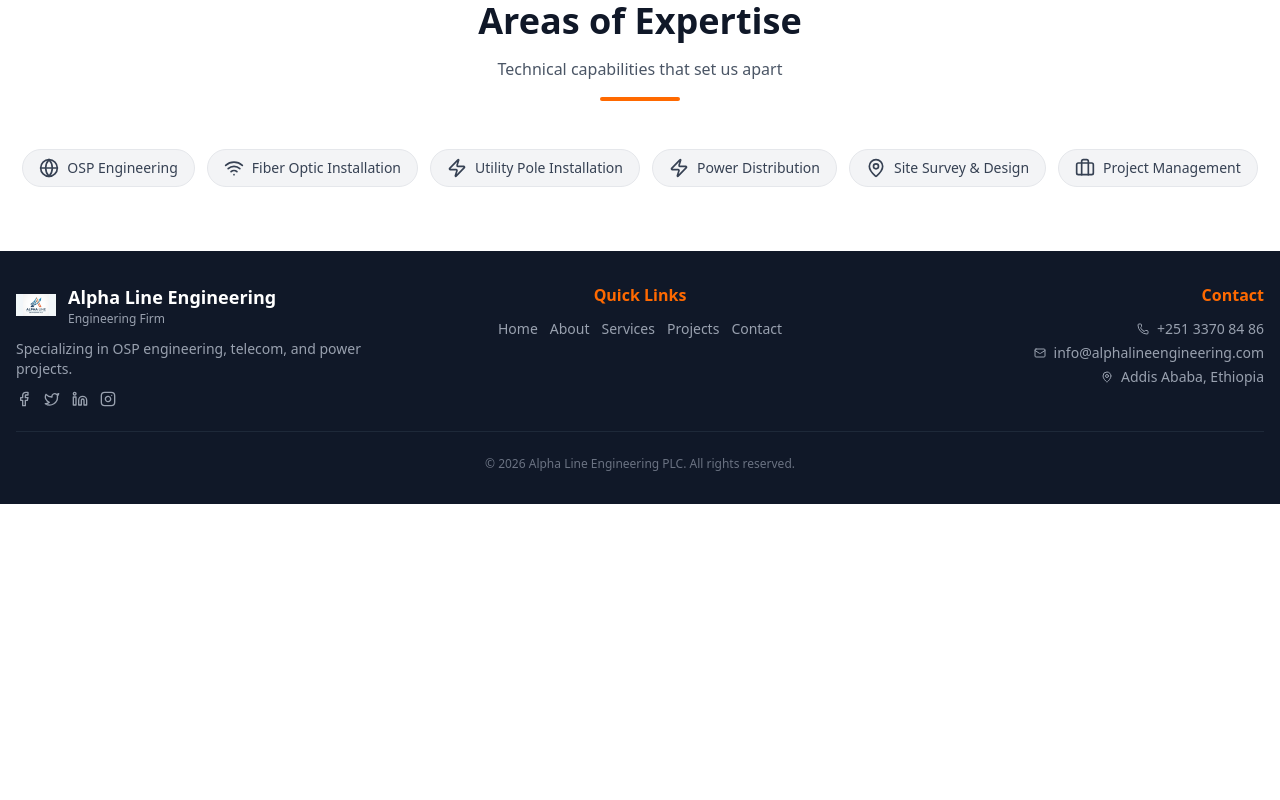
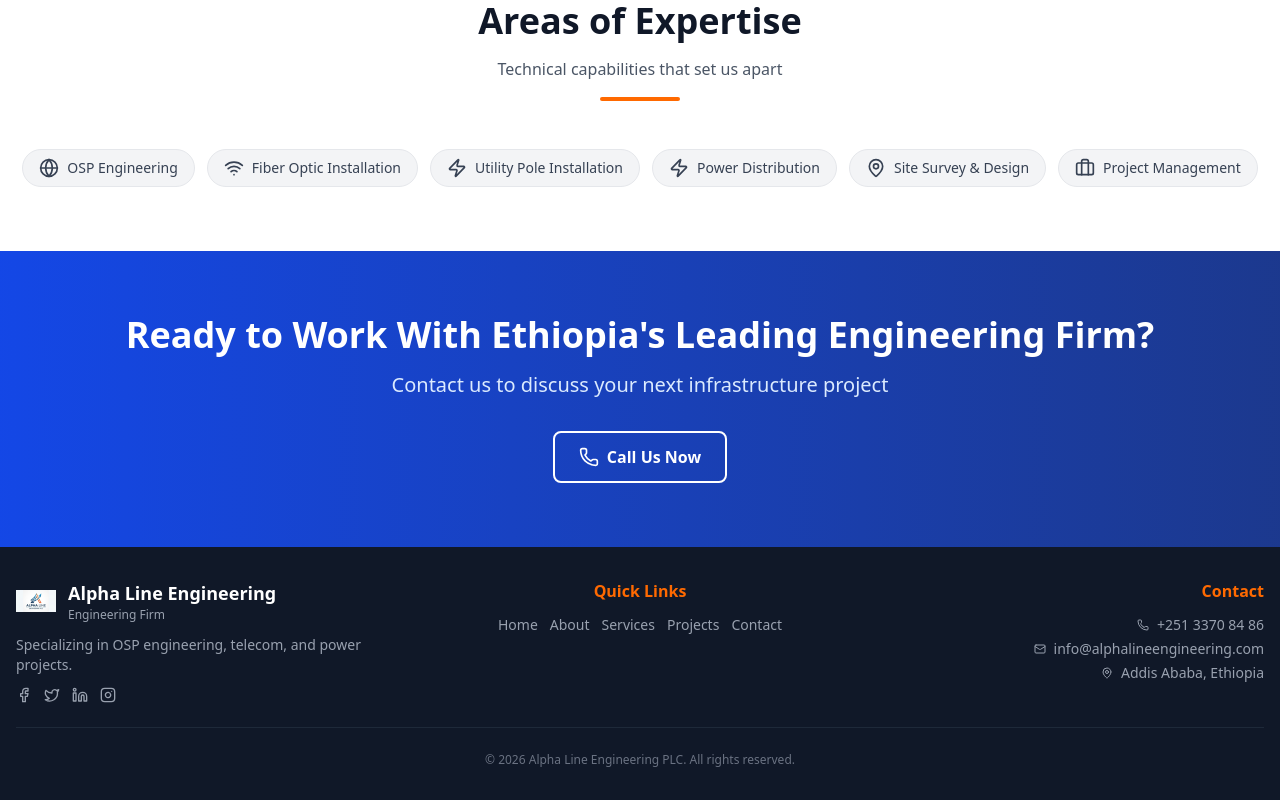
Before and after one commit to 19mekdes/Alpha-Line-PLC, a React (Vite) app: page /about in a window 1280 px wide. Shown: the part 2330-3130 px from the top of the page. Before the commit the page ends 2834 px from the top, so only its background shows below. Built offline with nearby package versions, Linux system fonts and the light colour scheme.

Commit message:
modified

```diff
--- a/src/Pages/About.jsx
+++ b/src/Pages/About.jsx
@@ -337,7 +337,33 @@
         </div>
       </section>
 
+      {/* CTA Section */}
+      <section className="py-16 bg-linear-to-r from-blue-700 to-blue-900 text-white">
+        <div className="container mx-auto px-4 text-center">
+          <motion.div
+            initial={{ opacity: 0, y: 30 }}
+            whileInView={{ opacity: 1, y: 0 }}
+            transition={{ duration: 0.6 }}
+          >
+            <h2 className="text-3xl md:text-4xl font-bold mb-4">
+              Ready to Work With Ethiopia's Leading Engineering Firm?
+            </h2>
+            <p className="text-xl mb-8 text-blue-100 max-w-2xl mx-auto">
+              Contact us to discuss your next infrastructure project
+            </p>
+            <div className="flex flex-col sm:flex-row gap-4 justify-center">
 
+              <a
+                href="tel:+25133708486"
+                className="inline-flex items-center px-6 py-3 bg-transparent border-2 border-white hover:bg-white hover:text-blue-700 text-white font-semibold rounded-lg transition-all duration-300"
+              >
+                <Phone className="mr-2 w-5 h-5" />
+                Call Us Now
+              </a>
+            </div>
+          </motion.div>
+        </div>
+      </section>
     </div>
   );
 };
```
